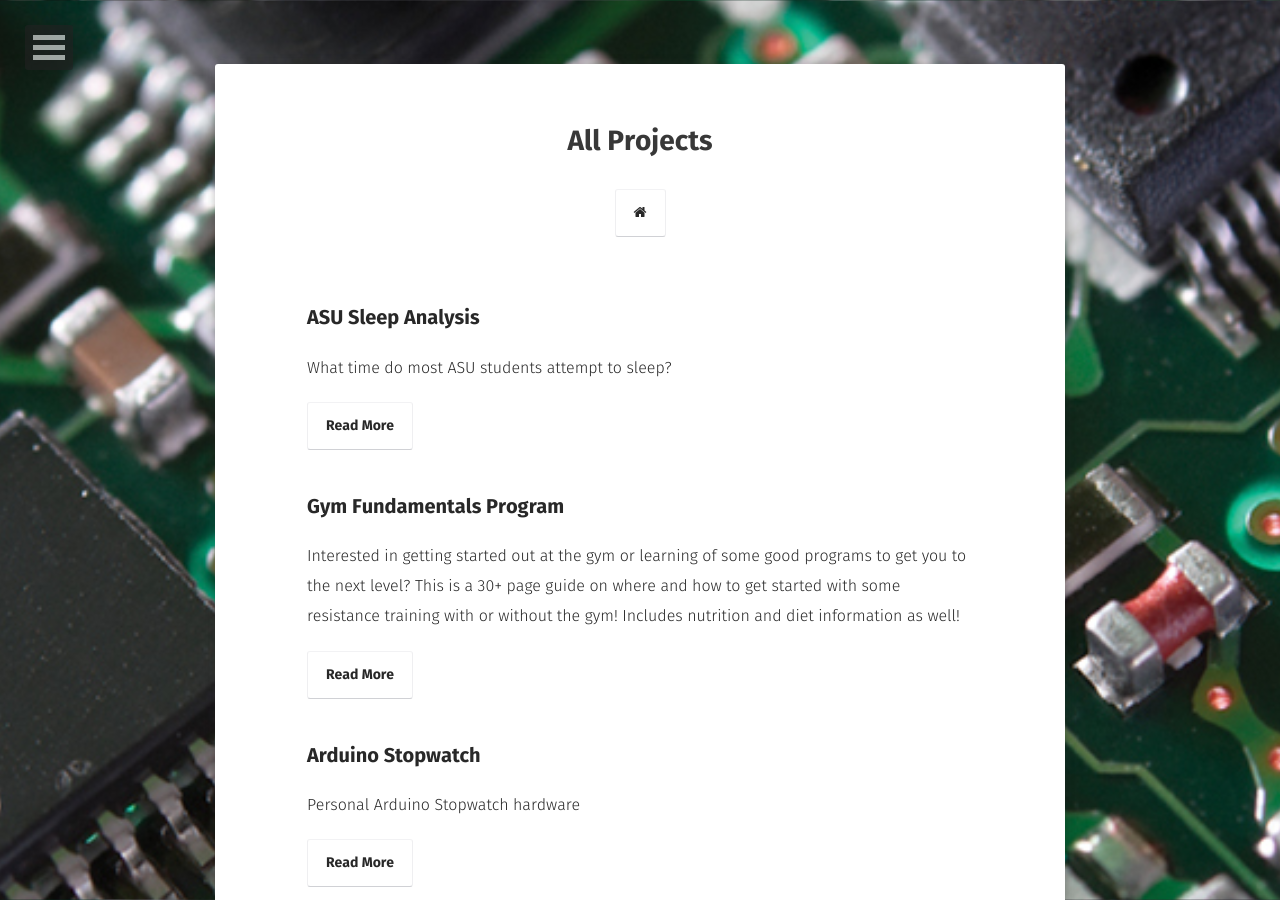
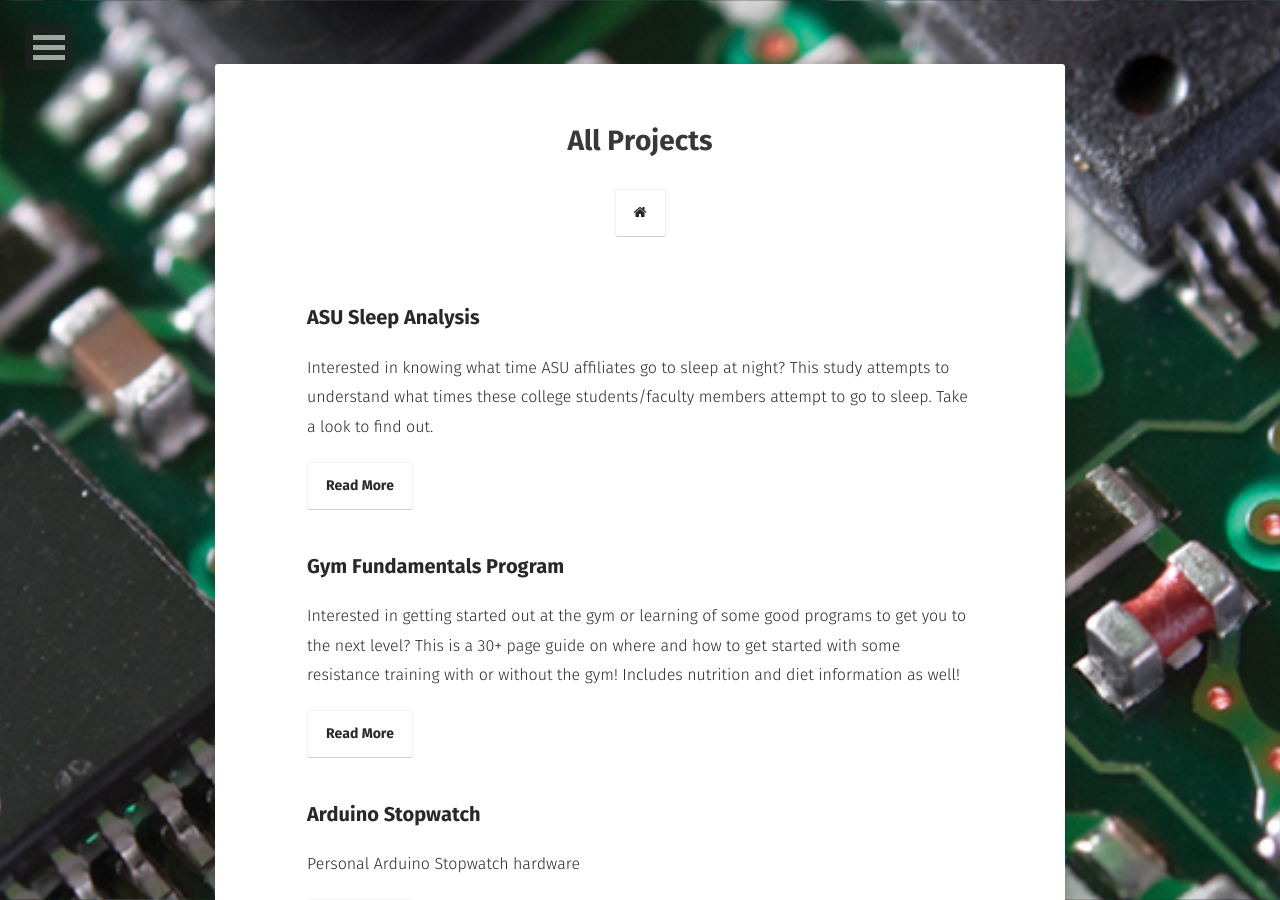
Before and after one commit to Markay12/MarkInfo-Projects, a Jekyll site: the page built from projects/index.md, in a window 1280 px wide and 900 px high. Built offline with Jekyll 4.4.1, drawn with Linux system fonts in a browser that asks for light colours; some web fonts are replaced.

```diff
--- a/_posts/2021-10-28-sleepanalysis.md
+++ b/_posts/2021-10-28-sleepanalysis.md
@@ -2,7 +2,7 @@
 layout: post
 title: "ASU Sleep Analysis"
 date: 2021-10-28
-excerpt: "What time do most ASU students attempt to sleep?"
+excerpt: "Interested in knowing what time ASU affiliates go to sleep at night? This study attempts to understand what times these college students/faculty members attempt to go to sleep. Take a look to find out."
 project: true
 tags: [Jupyter, Python, Data Analysis, Personal]
 feature: /assets/img/sleep_image.jpg
```
